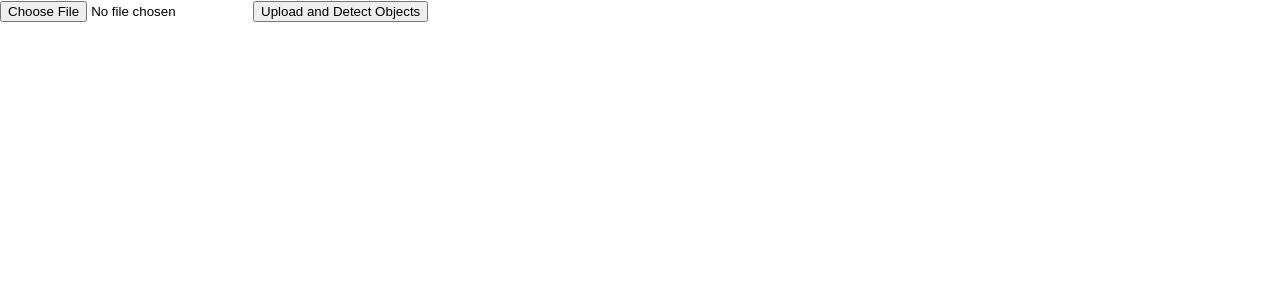
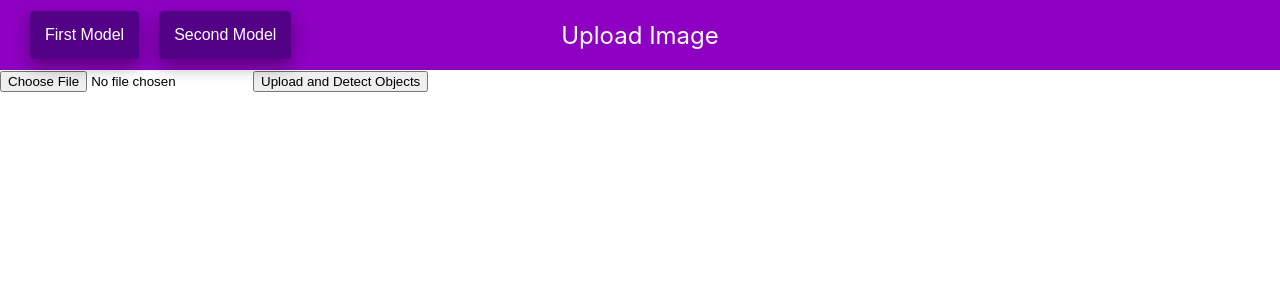
Before and after one commit to tugberkvaroglu/detection-on-web, a React (Create React App) app in the folder object-detection-app/: page / in a window 1280 px wide. Shown: the top 300 px of the page. Built offline with nearby package versions, Linux system fonts and the light colour scheme.

Commit message:
Changed navbar

```diff
--- a/object-detection-app/src/App.js
+++ b/object-detection-app/src/App.js
@@ -1,9 +1,15 @@
 import React from 'react';
 import UploadImage from './UploadImage';
+import './MainPage.css'
 
 function App() {
     return (
         <div className="App">
+            <nav className='top-nav-bar'>
+                <button className='first-model-button' >First Model</button>
+                <button className='second-model-button' >Second Model</button>
+                <text className='nav-bar-title'>Upload Image</text>
+            </nav>
             <UploadImage />
         </div>
     );
```
